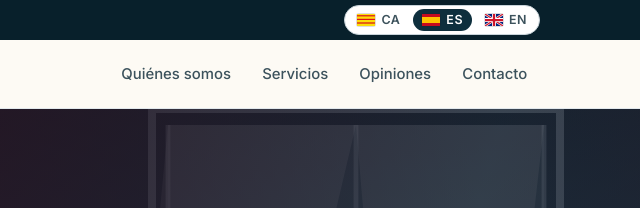
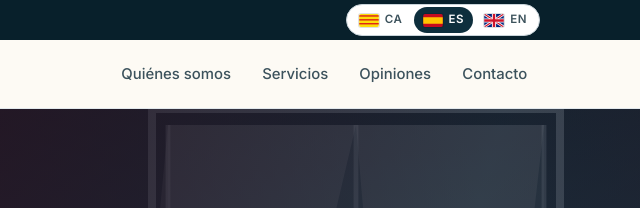
Before and after one commit to yourdataweb/afysvilanova, a plain HTML site: page es/index.html in a window 1280 px wide. Shown: the top 208 px of the page, 640-1280 px from the left. Drawn offline with Linux system fonts and the light colour scheme.

Commit message:
One canonical language toolbar and README across the fleet

```diff
--- a/assets/css/styles.css
+++ b/assets/css/styles.css
@@ -307,41 +307,6 @@ ul { margin: 0; padding: 0; list-style: none; }
 .nav-toggle:hover { background: var(--sand-200); }
 
 /* ---------- language switch ---------- */
-.langs {
-  display: flex;
-  align-items: center;
-  gap: .25rem;
-  padding: .2rem;
-  border: 1px solid var(--sand-300);
-  border-radius: 999px;
-  background: #fff;
-}
-.langs__link {
-  display: inline-flex;
-  align-items: center;
-  gap: .4rem;
-  padding: .3rem .55rem;
-  border-radius: 999px;
-  text-decoration: none;
-  font-size: .78rem;
-  font-weight: 600;
-  color: var(--ink-soft);
-  line-height: 1;
-}
-.langs__link:hover { background: var(--sand-200); color: var(--sea-900); }
-.langs__link[aria-current="true"] {
-  background: var(--sea-900);
-  color: #fff;
-}
-.langs__flag {
-  width: 18px;
-  height: 12px;
-  border-radius: 2px;
-  flex: none;
-  box-shadow: 0 0 0 1px rgba(42, 18, 32, .15);
-  display: block;
-}
-.langs__code { text-transform: uppercase; letter-spacing: .04em; }
 
 /* ---------- buttons ---------- */
 .btn {
@@ -1292,3 +1257,89 @@ ul { margin: 0; padding: 0; list-style: none; }
   .factlist__row { grid-template-columns: 1fr; gap: .2rem; }
   .ledger__item { grid-template-columns: 2.25rem minmax(0, 1fr); gap: 1rem; padding: 1.35rem 0; }
 }
+
+/* ==========================================================================
+   Language switch — the one canonical toolbar used by every site.
+   Change only the four custom properties at the top; never re-implement it.
+
+   Why it is written this way:
+   - a fixed 20x13 box with overflow:hidden, so a flag can never bleed out of
+     its pill (the inner SVG has no width/height of its own);
+   - the code label is always present, which keeps every pill the same width and
+     stops the narrow flags-only variant from looking misaligned;
+   - the active pill uses its own background, never a border, so no 1px seam
+     appears between adjacent pills;
+   - height is fixed, so the toolbar aligns with the phone button beside it.
+   ========================================================================== */
+
+.langs {
+  --langs-bg: #ffffff;
+  --langs-border: #c9d4da;
+  --langs-ink: #3c525c;
+  --langs-active-bg: #0e2f3d;
+  --langs-active-ink: #ffffff;
+
+  display: inline-flex;
+  align-items: center;
+  gap: 2px;
+  height: 32px;
+  padding: 0 3px;
+  border: 1px solid var(--langs-border);
+  border-radius: 999px;
+  background: var(--langs-bg);
+  box-sizing: border-box;
+}
+
+.langs__link {
+  display: inline-flex;
+  align-items: center;
+  justify-content: center;
+  gap: 6px;
+  height: 26px;
+  padding: 0 9px;
+  border-radius: 999px;
+  text-decoration: none;
+  line-height: 1;
+  color: var(--langs-ink);
+  /* A hairline of the same colour as the background prevents the sub-pixel
+     seam some browsers draw between adjacent rounded pills. */
+  transition: background-color .15s ease, color .15s ease;
+}
+.langs__link:hover { background: rgba(0, 0, 0, .06); }
+.langs__link[aria-current="true"] {
+  background: var(--langs-active-bg);
+  color: var(--langs-active-ink);
+}
+.langs__link[aria-current="true"]:hover { background: var(--langs-active-bg); }
+
+/* The flag box is a hard size with clipping: an SVG with only a viewBox renders
+   at its intrinsic size and would otherwise overflow the pill. */
+.langs__flag {
+  display: block;
+  flex: none;
+  width: 20px;
+  height: 13px;
+  border-radius: 2px;
+  overflow: hidden;
+  box-shadow: 0 0 0 1px rgba(0, 0, 0, .12);
+}
+.langs__flag svg {
+  display: block;
+  width: 20px;
+  height: 13px;
+}
+
+.langs__code {
+  font-size: .72rem;
+  font-weight: 600;
+  letter-spacing: .05em;
+  text-transform: uppercase;
+}
+
+/* On narrow screens the code alone is not enough to identify a language for a
+   screen reader, but the visible pill can drop to flag + code compactly. */
+@media (max-width: 420px) {
+  .langs { height: 30px; }
+  .langs__link { height: 24px; padding: 0 7px; gap: 5px; }
+  .langs__code { font-size: .68rem; }
+}
```
Also changed, not shown: scripts/verify.mjs (+43 -0 lines), assets/photos/handover.png, 1 other file.
